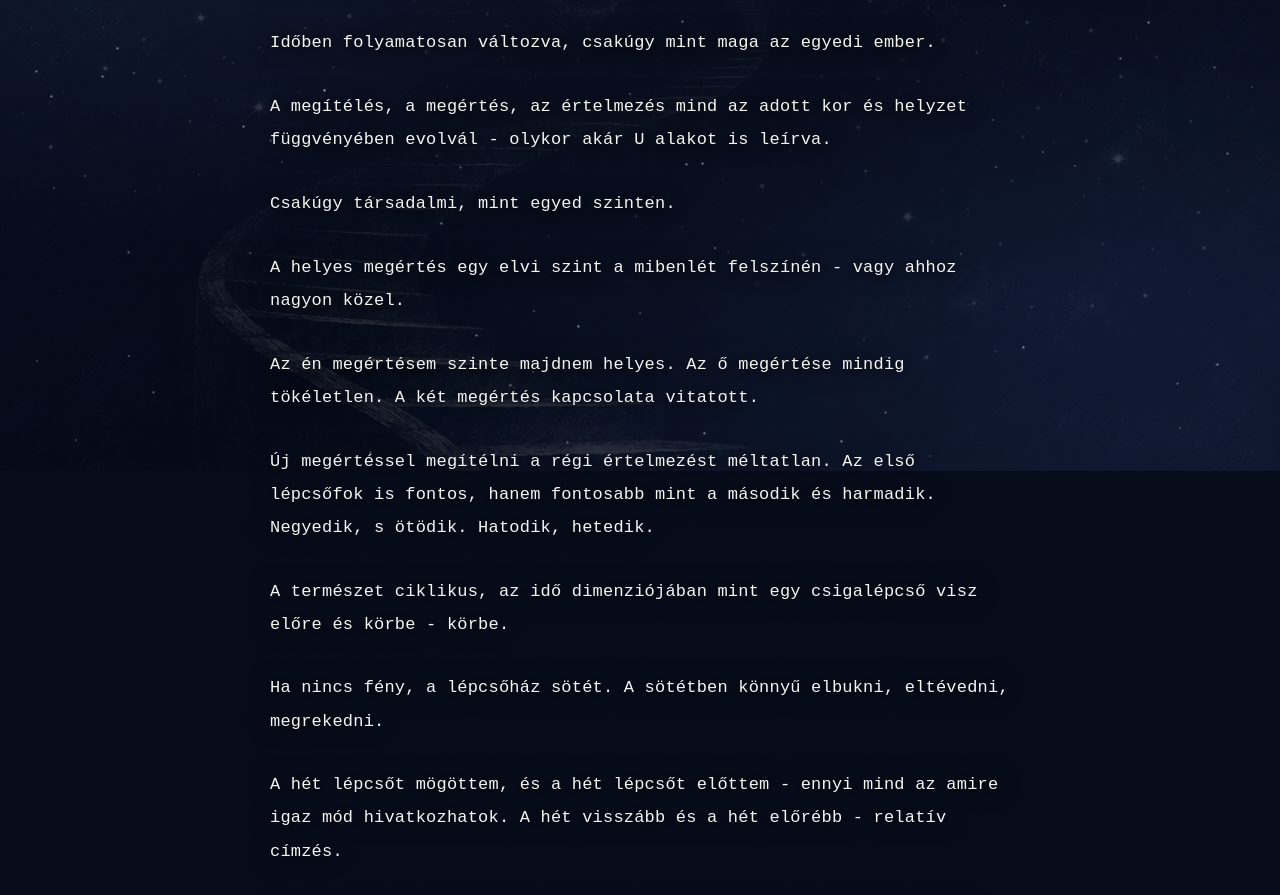
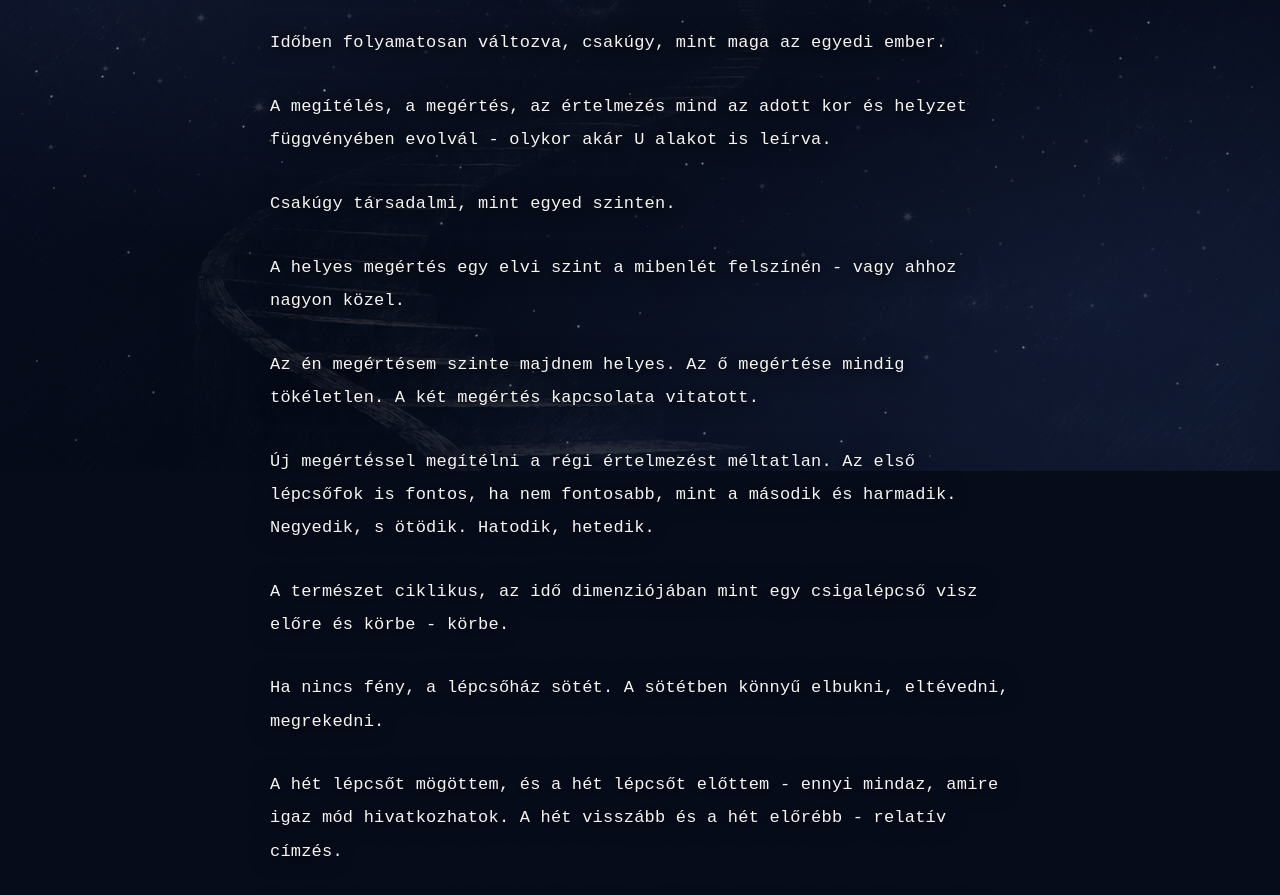
Before and after one commit to foxtale9/Hyper, a plain HTML site: page csillagkep/index.html in a window 1280 px wide. Shown: the part 329-1224 px from the top of the page. Drawn offline with Linux system fonts and the light colour scheme.

Commit message:
Correct selected typos

```diff
--- a/csillagkep/index.html
+++ b/csillagkep/index.html
@@ -177,15 +177,15 @@ p:last-child { margin-bottom: 0; }
 <h1>Csillagkép</h1>
 <p>अथ योगानुशासनम्</p>
 <p>A világban a társadalom is éli a saját életciklusait. Minden kultúra mintha az emberiség alteregója lenne.</p>
-<p>Időben folyamatosan változva, csakúgy mint maga az egyedi ember.</p>
+<p>Időben folyamatosan változva, csakúgy, mint maga az egyedi ember.</p>
 <p>A megítélés, a megértés, az értelmezés mind az adott kor és helyzet függvényében evolvál - olykor akár U alakot is leírva.</p>
 <p>Csakúgy társadalmi, mint egyed szinten.</p>
 <p>A helyes megértés egy elvi szint a mibenlét felszínén - vagy ahhoz nagyon közel.</p>
 <p>Az én megértésem szinte majdnem helyes. Az ő megértése mindig tökéletlen. A két megértés kapcsolata vitatott.</p>
-<p>Új megértéssel megítélni a régi értelmezést méltatlan. Az első lépcsőfok is fontos, hanem fontosabb mint a második és harmadik. Negyedik, s ötödik. Hatodik, hetedik.</p>
+<p>Új megértéssel megítélni a régi értelmezést méltatlan. Az első lépcsőfok is fontos, ha nem fontosabb, mint a második és harmadik. Negyedik, s ötödik. Hatodik, hetedik.</p>
 <p>A természet ciklikus, az idő dimenziójában mint egy csigalépcső visz előre és körbe - körbe.</p>
 <p>Ha nincs fény, a lépcsőház sötét. A sötétben könnyű elbukni, eltévedni, megrekedni.</p>
-<p>A hét lépcsőt mögöttem, és a hét lépcsőt előttem - ennyi mind az amire igaz mód hivatkozhatok. A hét visszább és a hét előrébb - relatív címzés. </p>
+<p>A hét lépcsőt mögöttem, és a hét lépcsőt előttem - ennyi mindaz, amire igaz mód hivatkozhatok. A hét visszább és a hét előrébb - relatív címzés. </p>
 <p>Az abszolút tartalom lépésről lépésre felülíródik. Az értelmezett és vele az értelem is dinamikus, csak az értelmezés pillanatában pontszerű. Statikus jellege illúzió - ígymond az abszolút értelem is fantázia.</p>
 <p>A megpendített gitárhúr hangot ad. A hang természete hullám. Ha egy adott ponton megállítom a húrt, értelmezhetem a helyzetét - de a hullám megszűnik. A hang elnémul.</p>
 <p>Az anyag viselkedése fizika. Működése törvényszerű. A természeti törvényeken nem fog az idő, hiszen az idő is a természet része.</p>
@@ -193,7 +193,7 @@ p:last-child { margin-bottom: 0; }
 <p>A kód egy nyelv. Aki nyelvet tanul, az a pillanatnyi jelentésen keresztül, magas számú mintavételezéssel próbálja visszafejteni a vektort.</p>
 <p>A nyelvtudás így lesz a durva állapotból kezdetben egyre összetettebb. Majd egyre kifinomultabb. Később egyre egyszerűbb. Végül teljesen általános - vektorszerű.</p>
 <p>Az emberi természet kódnyelve a szimbólum.</p>
-<p>Patanjali. Aki az imádkozó tenyerekből a földrehullot. A tudás amely félig finomított emberi - alkalmazott. Félig nyersen természeti - idomíthatatlan. Lenyűgöző és rémisztő. Gyönyörű és veszedelmes.</p>
+<p>Patanjali. Aki az imádkozó tenyerekből a földre hullott. A tudás, amely félig finomított emberi - alkalmazott. Félig nyersen természeti - idomíthatatlan. Lenyűgöző és rémisztő. Gyönyörű és veszedelmes.</p>
 <p>Szándéka időtálló, az értelmezés felszínétől mélyebben rejlik. Ábrázol egy utat, amelyet történetben rögzít. </p>
 <p>A szutrák a felszínen jelenetek egy filmben, egy épület lépcsői, egy könyv lapjai.</p>
 <p>A szutrák a mélyben vektorok - mint három csillagkép, terülnek szét az égen.</p>
```
